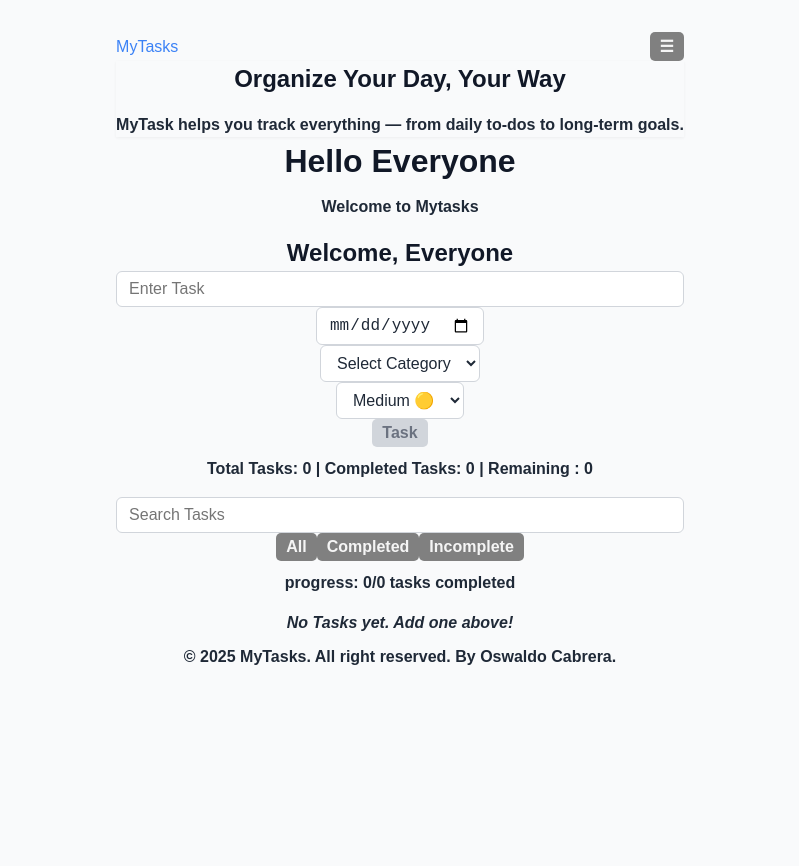
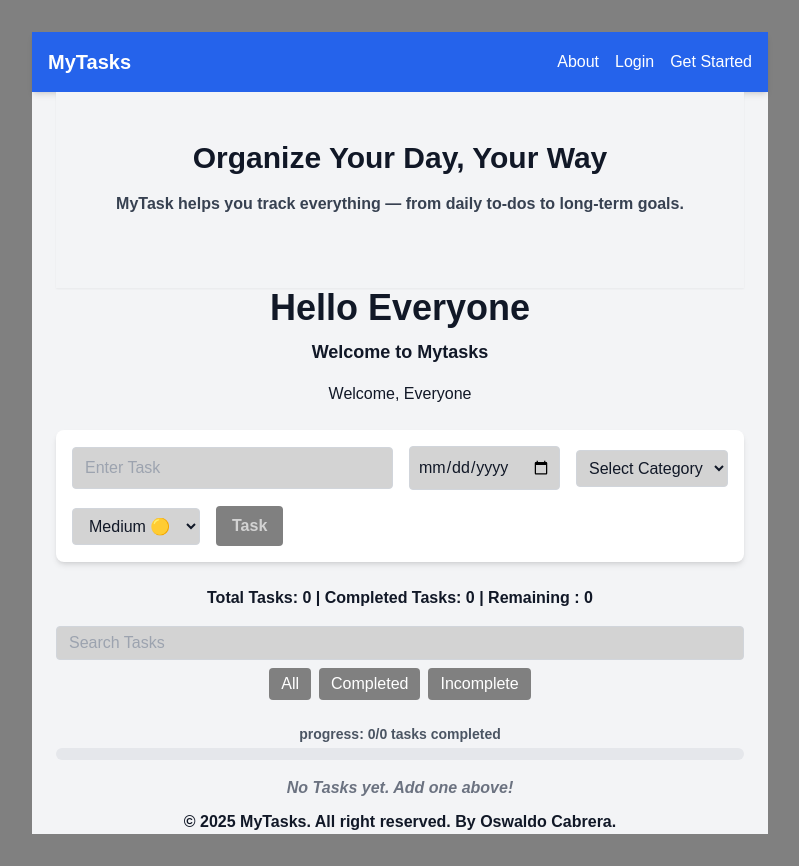
Before and after one commit to oswaldoc1991/first_react, a React (Vite) app in the folder application/frontend/: page / in a window 1280 px wide. Shown: the whole page, without its empty margins (240-1039 px from the left). Built offline with nearby package versions, Linux system fonts and the light colour scheme.

Commit message:
finished with css part of the website

```diff
--- a/application/frontend/package.json
+++ b/application/frontend/package.json
@@ -25,7 +25,8 @@
     "eslint-plugin-react-refresh": "^0.4.19",
     "globals": "^15.15.0",
     "postcss": "^8.5.6",
-    "tailwindcss": "^4.1.13",
+    "postcss-nesting": "^13.0.2",
+    "tailwindcss": "^3.4.17",
     "vite": "^6.3.5"
   },
   "description": "Hello this is my repository that contains my project where i am working on improving my coding skills",
--- a/application/frontend/postcss.config.js
+++ b/application/frontend/postcss.config.js
@@ -1,15 +1,13 @@
-// tailwind.config.js
+// postcss.config.js
+import tailwindcss from 'tailwindcss';
+import autoprefixer from 'autoprefixer';
+import postcssNesting from 'postcss-nesting';
+
+/** @type {import('postcss').Config} */
 export default {
-  content: [
-    "./index.html",
-    "./src/**/*.{js,ts,jsx,tsx}",
+  plugins: [
+    postcssNesting, // Must come before tailwindcss
+    tailwindcss,
+    autoprefixer,
   ],
-  theme: {
-    extend: {
-      colors: {
-        brand: "#1e40af",
-      },
-    },
-  },
-  plugins: [],
 };
--- a/application/frontend/src/index.css
+++ b/application/frontend/src/index.css
@@ -2,14 +2,13 @@
 @tailwind base;
 @tailwind components;
 @tailwind utilities;
-
 
 :root {
   font-family: 'Inter', system-ui, Arial, Helvetica, sans-serif;
   line-height: 1.5;
   font-weight: 400;
   color: #1f2937;
-  background-color: #f9fafb;
+  background-color: gray;
   -webkit-font-smoothing: antialiased;
   -moz-osx-font-smoothing: grayscale;
 }
@@ -24,7 +23,7 @@ body{
   min-height: 100vh;
   display: flex;
   flex-direction: column;
-  background-color: #f9fafb;
+  background-color: gray;
   color: #1f2937;
 }
 
@@ -35,7 +34,7 @@ h1, h2, h3 {
 }
 
 a {
-  color: #3b82f6;
+  color: black;
   text-decoration: none;
   font-weight: 500;
 }
@@ -52,34 +51,34 @@ button {
   font-size: 1rem;
   font-weight: 600;
   background-color: #3b82f6; /* blue-500 */
-  color: white;
+  color: lightgray;
   cursor: pointer;
   transition: background-color 0.2s ease, transform 0.1s ease;
 }
 
 button:hover {
-  background-color: #2563eb;
+  background-color: black;
   transform: translateY(-1px);
 }
 
 button:disabled {
-  background-color: #d1d5db;
-  color: #6b7280;
+  background-color: gray;
+  color: lightgray;
   cursor: not-allowed;
 }
 
 input, select {
-  border: 1px solid #d1d5db; /* gray-300 */
+  border: 1px solid gray;
   padding: 0.5em 0.75em;
   border-radius: 6px;
   font-size: 1rem;
-  background-color: white;
+  background-color: lightgray;
   color: #1f2937;
   outline: none;
 }
 
 input:focus, select:focus {
-  border-color: #3b82f6;
+  border-color: black;
   box-shadow: 0 0 0 3px rgba(59, 130, 246, 0.3);
 }
 
@@ -91,7 +90,7 @@ input:focus, select:focus {
 }
 
 .card {
-  background: white;
+  background: gray;
   border-radius: 8px;
   padding: 1rem;
   box-shadow: 0 2px 8px rgba(0, 0, 0, 0.05);
--- a/application/frontend/tailwind.config.js
+++ b/application/frontend/tailwind.config.js
@@ -1,11 +1,12 @@
-// postcss.config.js
-
-import tailwindcss from 'tailwindcss';
-import autoprefixer from 'autoprefixer';
-
+// tailwind.config.js
+/** @type {import('tailwindcss').Config} */
 export default {
-  plugins: [
-    tailwindcss(),
-    autoprefixer(),
+  content: [
+    './index.html',
+    './src/**/*.{js,jsx,ts,tsx}',
   ],
-};
+  theme: {
+    extend: {},
+  },
+  plugins: [],
+}
```
Also changed, not shown: 1 other file (tests, documents, lock files or other folders).
